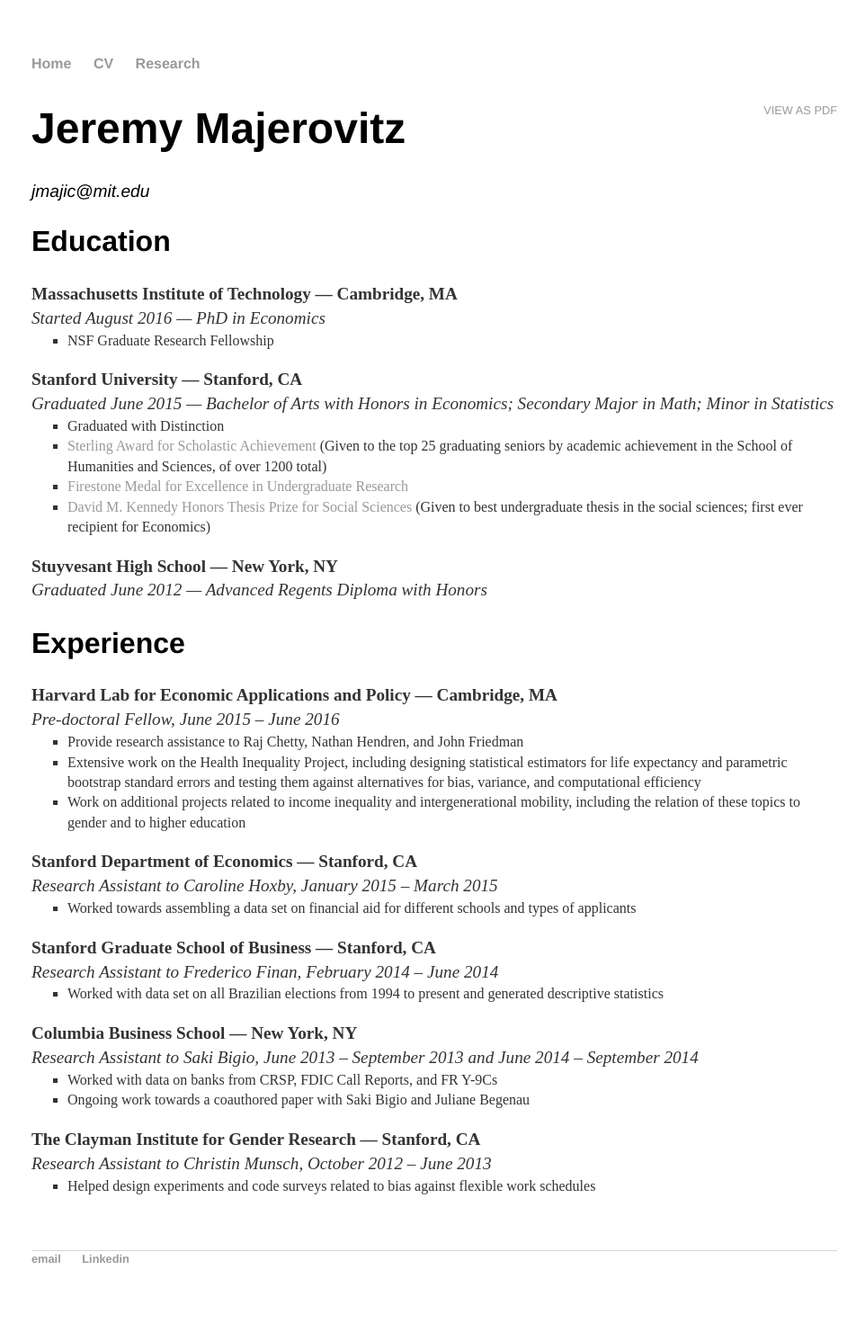
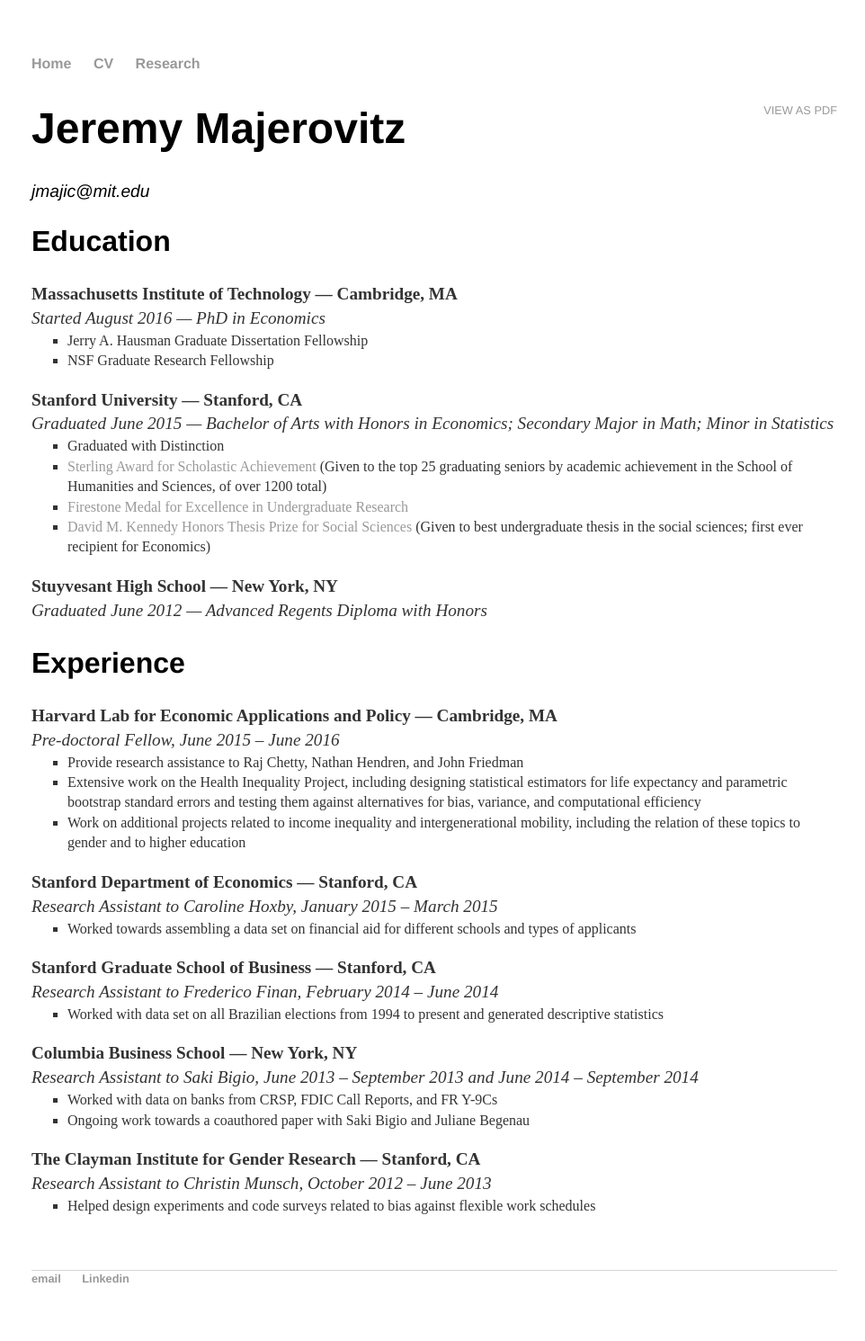
Before and after one commit to jmajic/jmajic.github.io, a Jekyll site: the page built from cv/index.html, in a window 1280 px wide. Shown: the whole page at 90% size, without its empty margins (157-1119 px from the left). Built offline with Jekyll 4.4.1, drawn with Linux system fonts in a browser that asks for light colours; before the commit the page ends 1469 px from its top, so only the background shows below that.

Commit message:
Add Hausman Fellowship Mention

```diff
--- a/cv/index.html
+++ b/cv/index.html
@@ -17,6 +17,7 @@
 						<br><em>Started August 2016 &mdash; PhD in Economics</em>
 					</p>
 					<ul>
+						<li>Jerry A. Hausman Graduate Dissertation Fellowship</li>
 						<li>NSF Graduate Research Fellowship</li>
 					</ul>
 
```
